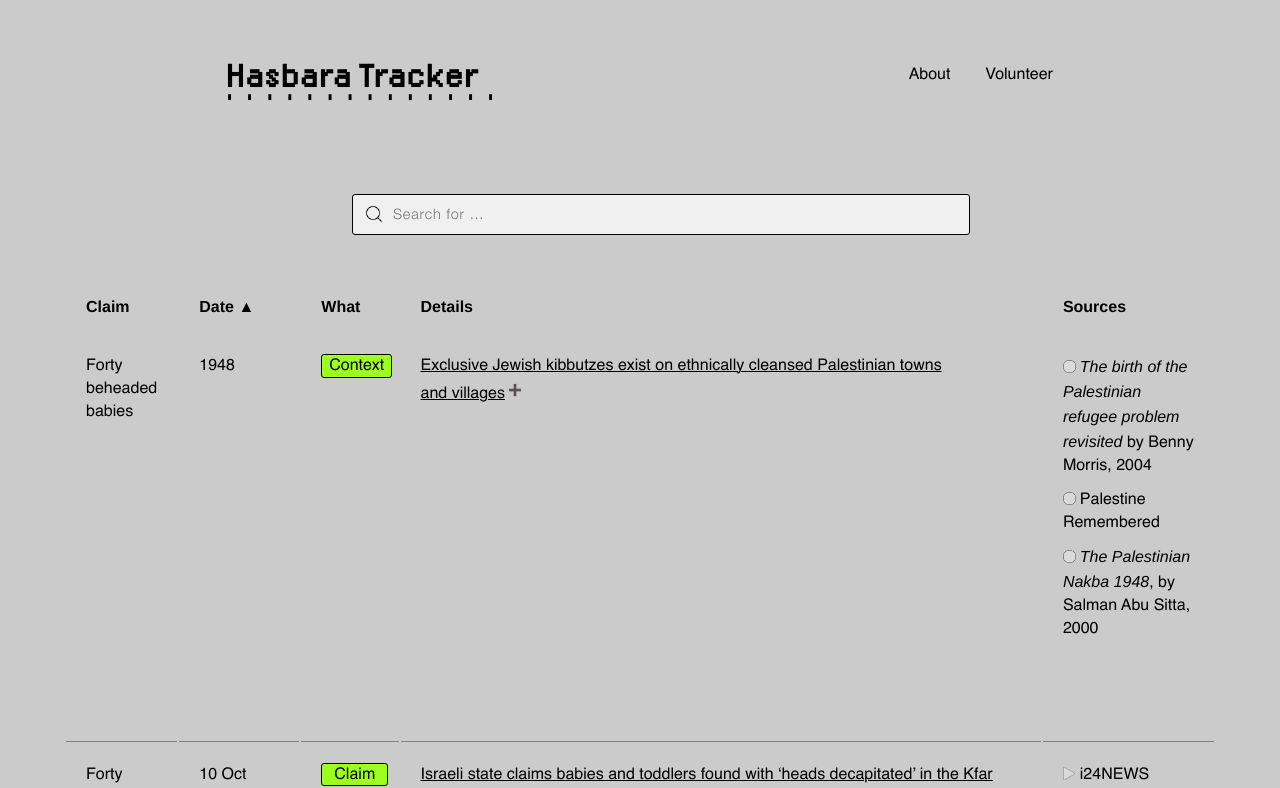
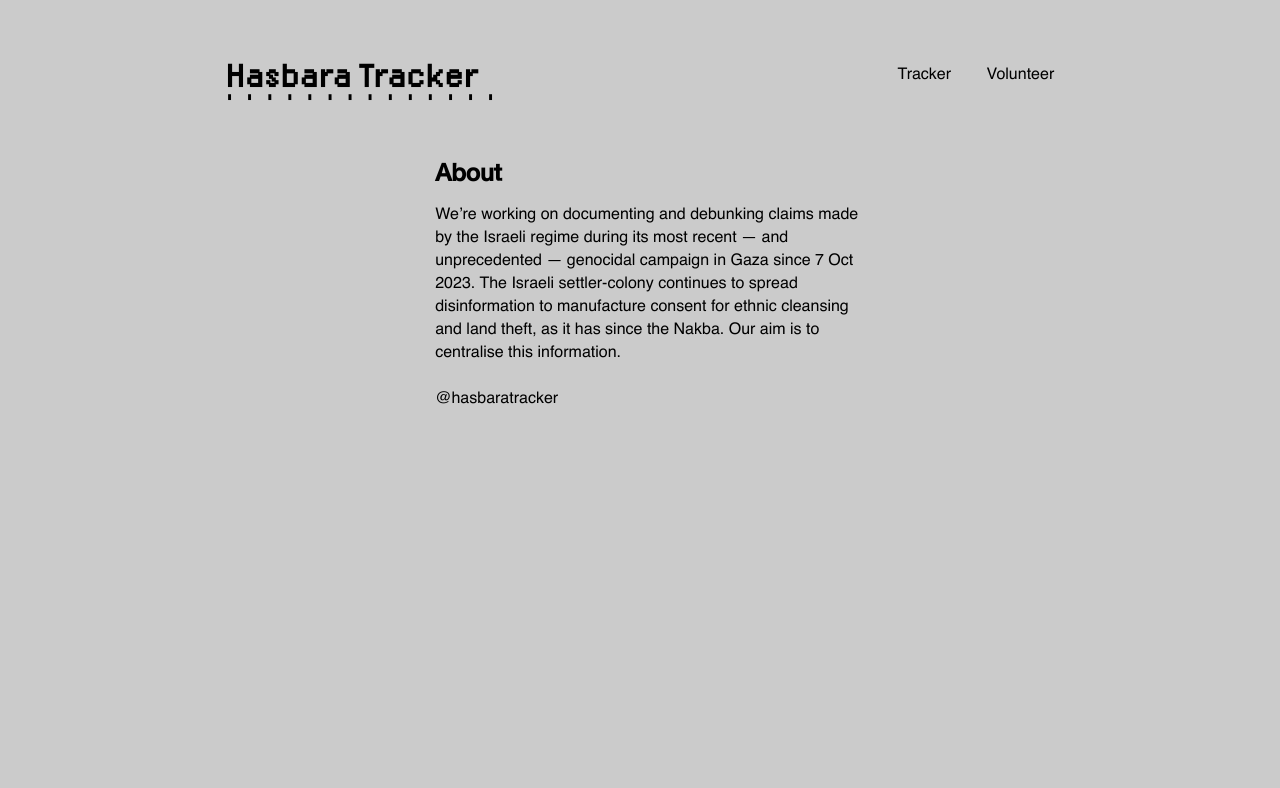
Before and after one commit to tamtzekin/hasbara-tracker, a React (Create React App) app: page / in a window 1280 px wide. Shown: the top 788 px of the page. Built offline with nearby package versions, Linux system fonts and the light colour scheme.

Commit message:
homepage goes to about, rerouted nav bar

```diff
--- a/src/App.js
+++ b/src/App.js
@@ -16,10 +16,10 @@ const App = () => {
                 <VideoPlayer />
                 <ScrollToTop />
                 <Routes>
-                    <Route path="/" element={<Tracker />} />
+                    <Route path="/" element={<Homepage />} />
+                    <Route path="/tracker" element={<Tracker />} />
                     <Route path="/about" element={<Homepage />} />
                     <Route path="/volunteer" element={<VolunteerForm />} />
-                    <Route path="/tracker" element={<Tracker />} />
                 </Routes>
             </Router>
     </>
--- a/src/components/Homepage.js
+++ b/src/components/Homepage.js
@@ -10,7 +10,7 @@ const Homepage = () => {
     <>
         <span class="header-container">
             <MobileMenu />
-            <h1 class='ht-heading'><Link to="/">Hasbara Tracker</Link></h1>
+            <h1 class='ht-heading'>Hasbara Tracker</h1>
             <span id="dots">. . . . . . . . . . . . . .</span>
             <NavBar />
         </span>
--- a/src/components/NavBar.js
+++ b/src/components/NavBar.js
@@ -8,13 +8,13 @@ const NavBar= () =>{
     return (
 
     <div class="navbar">
-        {location.pathname !== '/about' && (
+        {location.pathname !== '/about' && location.pathname !== '/' && (
             <li>
                 <NavLink to="/about">About</NavLink>
             </li>
         )}
 
-        {location.pathname !== '/tracker' && location.pathname !== '/' && (
+        {location.pathname !== '/tracker' && (
             <li>
                 <NavLink to="/tracker">Tracker</NavLink>
             </li>
--- a/src/components/Tracker.js
+++ b/src/components/Tracker.js
@@ -1,5 +1,7 @@
 import React, { useMemo, useEffect, useState } from 'react';
+import { Link } from 'react-router-dom';
 import { useTable, useSortBy, useGlobalFilter, useFilters } from 'react-table';
+
 
 import './Tracker.css';
 import '../App.css';
@@ -147,7 +149,7 @@ export default function Tracker() {
         <>
             <span class="header-container">
                 <MobileMenu />
-                <h1 class="ht-heading">Hasbara Tracker</h1>
+                <h1 class="ht-heading"><Link to="/">Hasbara Tracker</Link></h1>
                 <span id="dots">. . . . . . . . . . . . . .</span>
                 <NavBar />
             </span>
```
